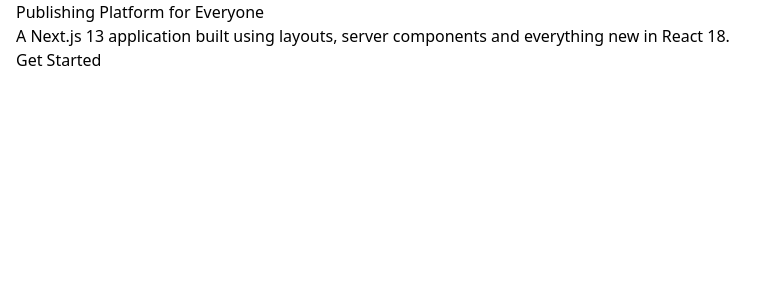
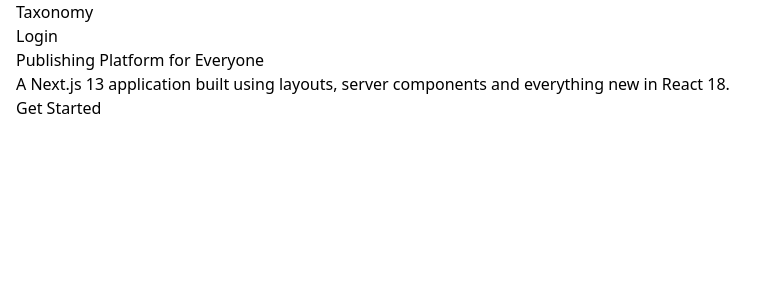
Before and after one commit to VictorBarretoLF/taxo-rev-eng, a Next.js app: page / in a window 1280 px wide. Shown: the top 300 px of the page, without its empty margins (0-775 px from the left). Built offline with nearby package versions, Linux system fonts and the light colour scheme.

Commit message:
feat: adicionado header no MarketingLayout

```diff
--- a/src/app/(marketing)/layout.tsx
+++ b/src/app/(marketing)/layout.tsx
@@ -1,7 +1,21 @@
+import Link from "next/link";
+
 interface MarketingLayoutProps {
 	children: React.ReactNode;
 }
 
 export default function MarketingLayout({ children }: MarketingLayoutProps) {
-	return <div className="mx-auto w-full px-4">{children}</div>;
+	return (
+		<div className="mx-auto w-full px-4">
+			<header>
+				<Link href="/">
+					<span>Taxonomy</span>
+				</Link>
+				<div>
+					<Link href="/login">Login</Link>
+				</div>
+			</header>
+			<main>{children}</main>
+		</div>
+	);
 }
```
